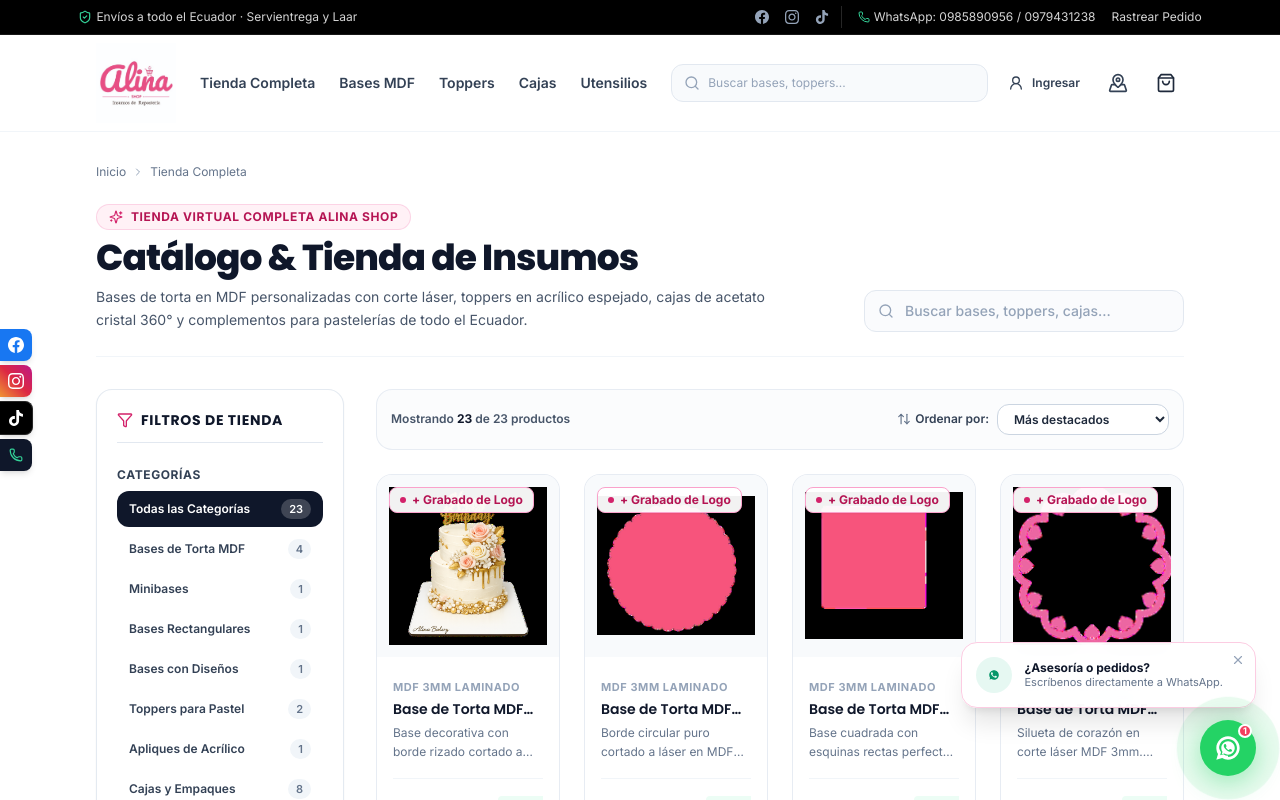
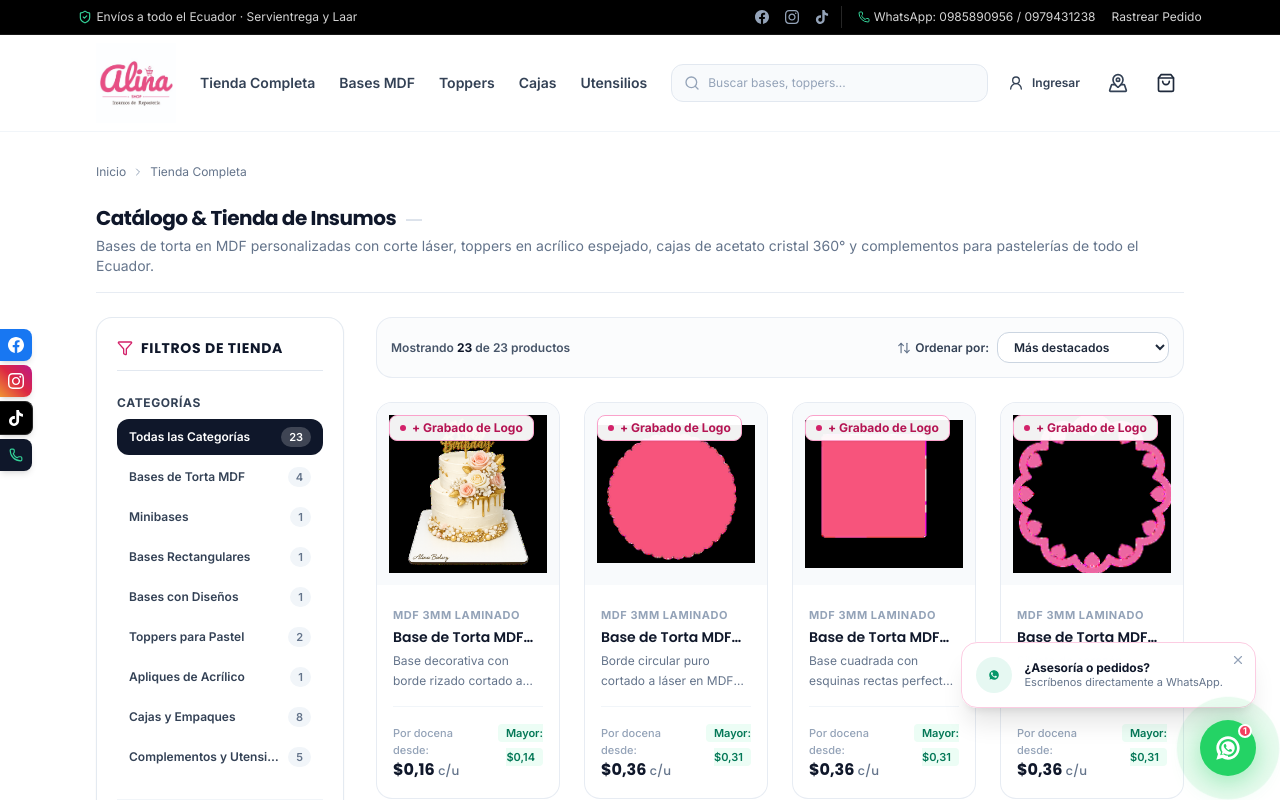
Before and after one commit to WebFixSoluciones/alinashop, a Next.js app: page /catalogo in a window 1280 px wide. Shown: the top 800 px of the page. Built offline with nearby package versions, Linux system fonts and the light colour scheme.

Commit message:
refactor(catalog): remove redundant search bar, make title smaller and inline description

```diff
--- a/src/components/catalog/catalog-view.tsx
+++ b/src/components/catalog/catalog-view.tsx
@@ -4,14 +4,10 @@
 import { useRouter, usePathname, useSearchParams } from "next/navigation";
 import {
   SlidersHorizontal,
-  Search,
   X,
   RotateCcw,
   ArrowUpDown,
-  Sparkles,
-  Package,
-  Layers,
-  ChevronDown
+  Package
 } from "lucide-react";
 import {
   CatalogSidebar,
@@ -259,44 +255,17 @@
   return (
     <div className="w-full">
       {/* HEADER PRINCIPAL DE TIENDA COMPLETA */}
-      <div className="mb-8 border-b border-slate-100 pb-6">
-        <div className="flex flex-col md:flex-row md:items-end justify-between gap-4">
-          <div className="max-w-2xl">
-            <div className="inline-flex items-center gap-2 rounded-full bg-alina-50 border border-alina-200/80 px-3 py-1 text-xs font-bold uppercase tracking-wider text-alina-700 mb-2">
-              <Sparkles className="size-3.5 text-alina-600" />
-              <span>Tienda Virtual Completa Alina Shop</span>
-            </div>
-            <h1 className="font-display font-extrabold text-2xl sm:text-3xl lg:text-4xl text-slate-900 tracking-tight leading-tight">
+      <div className="mb-6 border-b border-slate-200/80 pb-4">
+        <div className="flex flex-wrap items-baseline gap-x-2.5 gap-y-1">
+          <h1 className="font-display font-bold text-lg sm:text-xl text-slate-900 tracking-tight shrink-0">
             {currentCategory ? currentCategory.name : "Catálogo & Tienda de Insumos"}
           </h1>
-            <p className="text-sm text-slate-600 mt-2 leading-relaxed">
+          <span className="hidden sm:inline text-slate-300 font-normal select-none">—</span>
+          <p className="text-xs sm:text-sm text-slate-500 font-normal leading-relaxed">
             {currentCategory
               ? currentCategory.description
               : "Bases de torta en MDF personalizadas con corte láser, toppers en acrílico espejado, cajas de acetato cristal 360° y complementos para pastelerías de todo el Ecuador."}
           </p>
-          </div>
-
-          {/* Buscador Rápido Superior */}
-          <div className="w-full md:w-80 relative shrink-0">
-            <Search className="absolute left-3.5 top-1/2 -translate-y-1/2 size-4 text-slate-400" />
-            <input
-              type="text"
-              placeholder="Buscar bases, toppers, cajas..."
-              value={filters.busqueda || ""}
-              onChange={(e) => handleFilterChange({ busqueda: e.target.value })}
-              className="w-full rounded-xl border border-slate-200 bg-slate-50/70 pl-10 pr-9 py-2.5 text-xs sm:text-sm font-medium text-slate-900 placeholder:text-slate-400 focus:bg-white focus:outline-none focus:border-alina-600 focus:ring-1 focus:ring-alina-600 transition-all shadow-2xs"
-            />
-            {filters.busqueda && (
-              <button
-                type="button"
-                onClick={() => handleFilterChange({ busqueda: "" })}
-                className="absolute right-3 top-1/2 -translate-y-1/2 text-slate-400 hover:text-slate-600 p-0.5"
-                title="Borrar búsqueda"
-              >
-                <X className="size-3.5" />
-              </button>
-            )}
-          </div>
         </div>
       </div>
 
```
Lines whose indentation alone changed are shown as unchanged.
